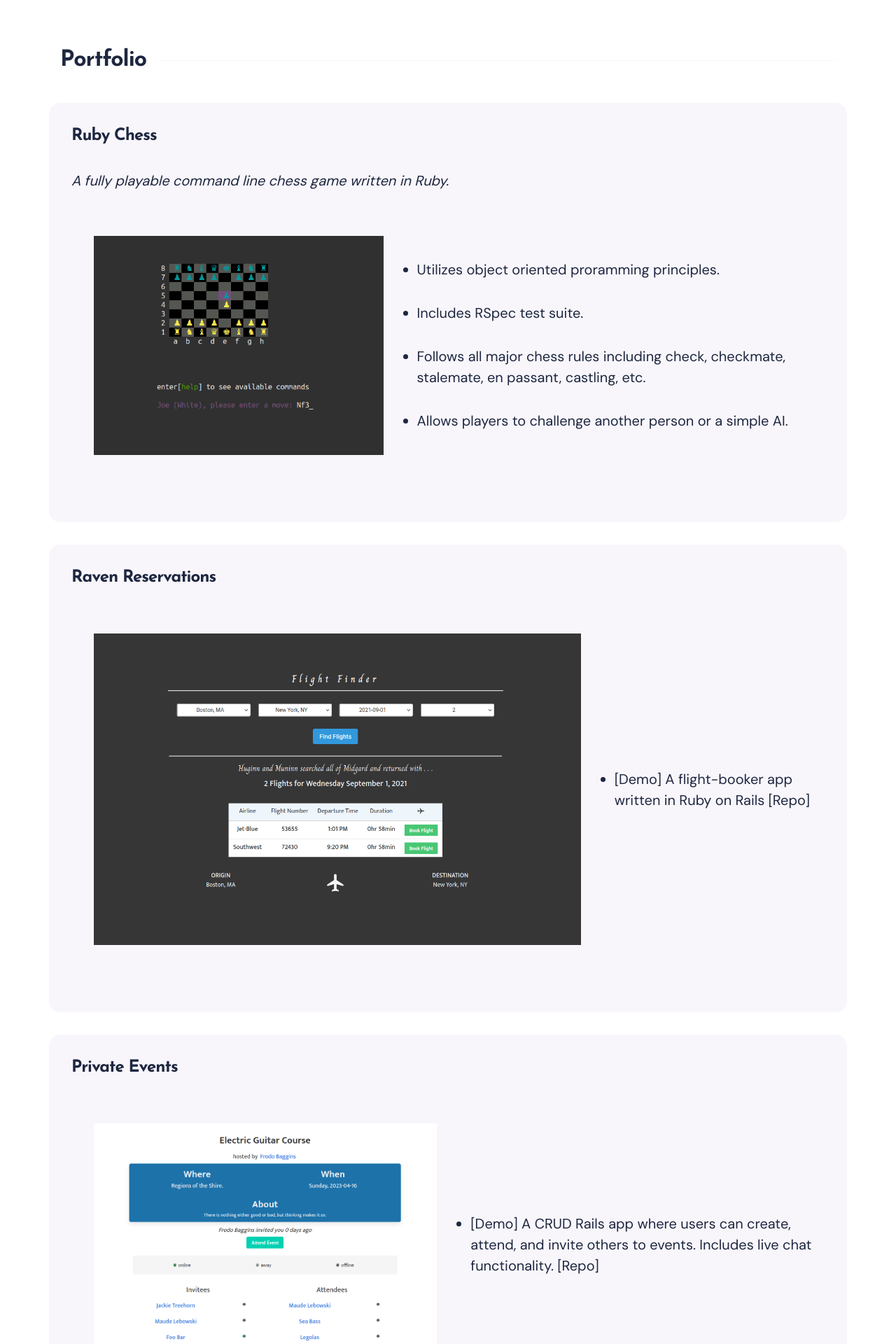
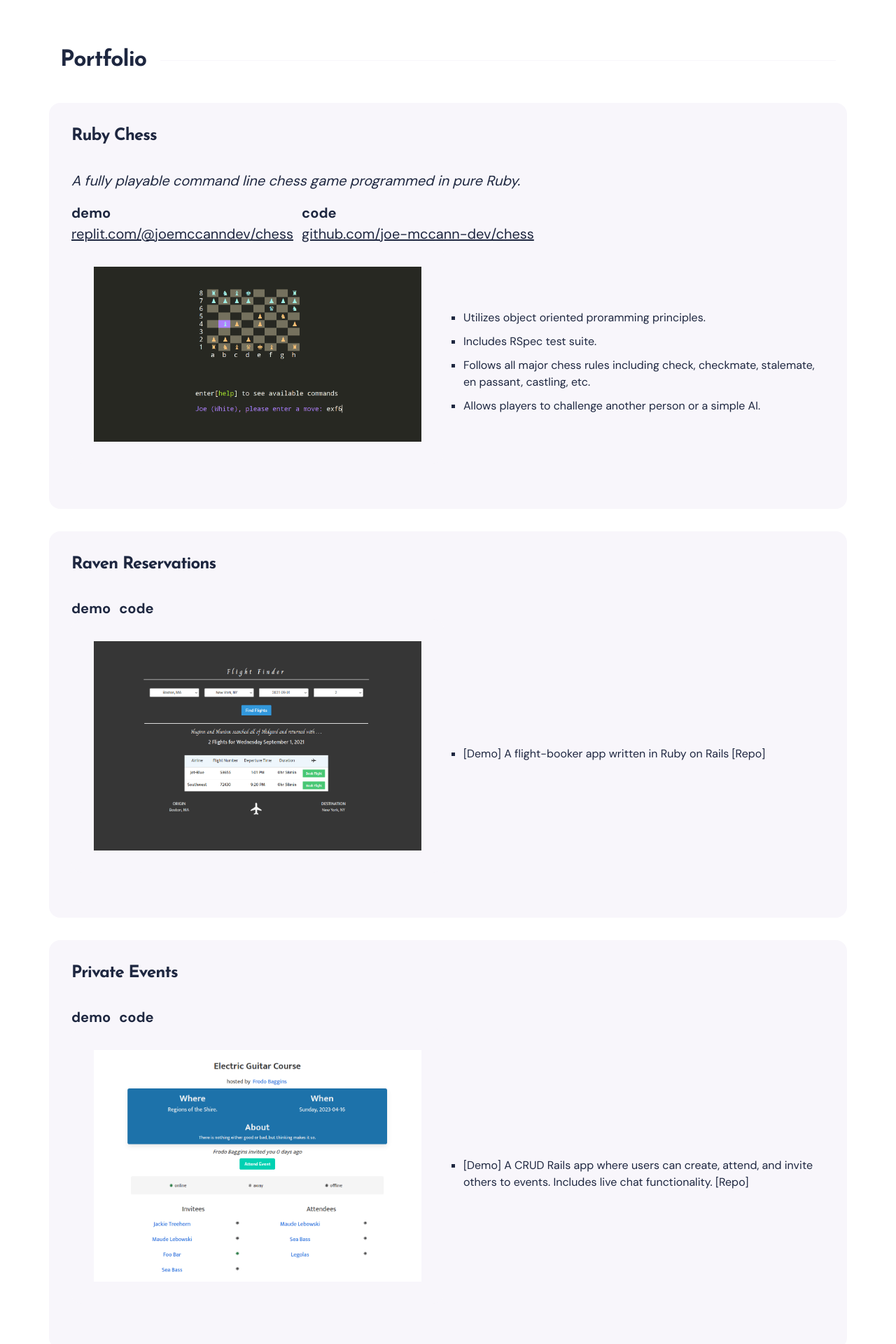
Before and after one commit to joe-mccann-dev/portfolio, a Jekyll site: the page built from index.html, in a window 1280 px wide. Shown: the part 739-2659 px from the top of the page at 70% size. Built offline with Jekyll 4.4.1, drawn with Linux system fonts in a browser that asks for light colours; nearby versions of some CDN libraries.

Commit message:
Change chess image. Make demo and code links viewable.

```diff
--- a/_data/settings.yml
+++ b/_data/settings.yml
@@ -35,9 +35,9 @@ portfolio:
   portfolio__projects:
     - image: /images/chess.png
       title: Ruby Chess
-      summary: A fully playable command line chess game written in Ruby.
-      demo: <a href="https://replit.com/@JoeMcCannDev/chess">Live Site</a>
-      repo: <a href="https://github.com/joe-mccann-dev/chess">GitHub Repo</a
+      summary: A fully playable command line chess game programmed in pure Ruby.
+      demo: <a href="https://replit.com/@joemccanndev/chess">replit.com/@joemccanndev/chess</a>
+      repo: <a href="https://github.com/joe-mccann-dev/chess">github.com/joe-mccann-dev/chess</a>
       description:
         - Utilizes object oriented proramming principles.
         - Includes RSpec test suite.
--- a/_includes/section-portfolio.html
+++ b/_includes/section-portfolio.html
@@ -18,11 +18,24 @@
         <div class="col portfolio__item">
           <h3>{{project.title}}</h3>
           <p><em>{{project.summary}}</em></p>
-          <div class="image-bullets">
+          <div class="project-links">
             <div>
-              <img src="{{project.image}}" class="portfolio__item" alt="{{project.title}}" width="100%">
+              <div><strong>demo</strong></div>
+              <div>{{project.demo}}</div>
             </div>
             <div>
+              <div><strong>code</strong></div>
+              <div>{{project.repo}}</div>
+            </div>
+          </div>
+          <div class="image-bullets">
+            <div class="project-image">
+              <a href="{{project.image}}">
+                <img src="{{project.image}}" class="portfolio__item" alt="{{project.title}}">
+              </a>
+            </div>
+
+            <div class="project-bullets">
               {% for bullet_point in project.description %}
               <ul>
                 <li>{{bullet_point}}</li>
--- a/_sass/3-modules/_section-portfolio.scss
+++ b/_sass/3-modules/_section-portfolio.scss
@@ -104,6 +104,10 @@
   margin-bottom: ($base-spacing-unit * 2);
   border-radius: 16px;
   background: var(--background-alt-color);
+
+  p {
+    margin-bottom: 16px;
+  }
 }
 
 .portfolio__link {
@@ -180,4 +184,33 @@
   display: flex;
   justify-content: center;
   align-items: center;
+  flex-wrap: wrap;
+  gap: 12px;
 }
+
+.image-bullets .project-image, .image-bullets .project-bullets {
+  flex: 1 1 500px;
+}
+
+.project-bullets ul {
+  margin-top: 0;
+  margin-right: 0;
+  margin-bottom: 0;
+  margin-left: $base-spacing-unit;
+}
+
+.project-bullets ul li {
+  font-size: 1rem;
+  list-style: square;
+}
+
+.project-links {
+  display: flex;
+  flex-wrap: wrap;
+  gap: 12px;
+  align-items: center;
+}
+
+.project-links a {
+  text-decoration: underline;
+}
```
Also changed, not shown: images/chess.png.
